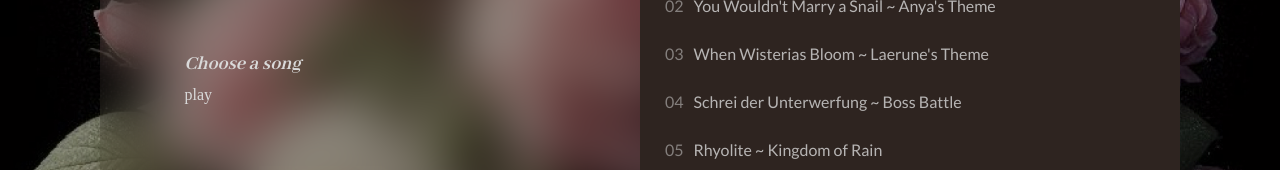
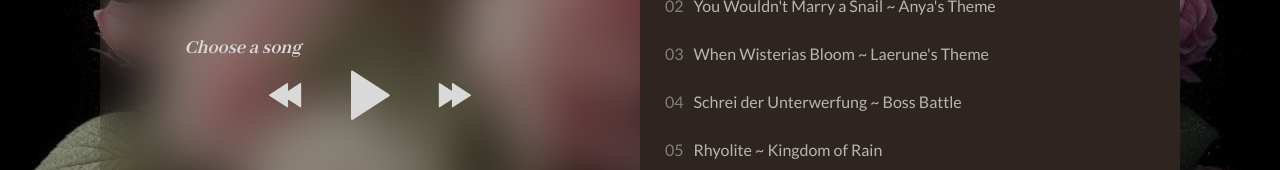
Before and after one commit to hollyefig/avrovia, a React (Create React App) app: page / in a window 1280 px wide. Shown: the part 1996-2166 px from the top of the page. Built offline with nearby package versions, Linux system fonts and the light colour scheme.

Commit message:
created custom music player visual

```diff
--- a/src/components/Svgs.jsx
+++ b/src/components/Svgs.jsx
@@ -52,6 +52,49 @@ export default function Svgset() {
             d='M47 94C72.9574 94 94 72.9574 94 47C94 21.0426 72.9574 0 47 0C21.0426 0 0 21.0426 0 47C0 72.9574 21.0426 94 47 94ZM35.4081 22.839L66.0315 13.6893V25.0797L66.0292 25.0804V61.1181H66.0122C65.8215 63.9637 63.7772 67.0242 60.474 68.9313C55.8298 71.6126 50.4557 70.9988 48.4705 67.5603C46.4853 64.1219 48.6408 59.1608 53.285 56.4795C57.1257 54.2621 61.4656 54.2983 63.9752 56.322V25.6941L37.4621 33.6157V70.828H37.4451C37.2544 73.6736 35.2102 76.734 31.9069 78.6412C27.2628 81.3224 21.8886 80.7087 19.9034 77.2702C17.9182 73.8317 20.0738 68.8707 24.7179 66.1894C28.5586 63.972 32.8986 64.0081 35.4081 66.0318V34.2294V25.4531V22.839Z'
           />
         </symbol>
+        {/* play btn */}
+        <symbol
+          xmlns='http://www.w3.org/2000/svg'
+          // width='47'
+          // height='60'
+          viewBox='0 0 47 60'
+          id='playBtn'
+        >
+          <path d='M45.9504 29.1076C46.8316 29.6777 46.8316 30.9669 45.9504 31.537L2.31847 59.7628C1.35586 60.3855 0.0859337 59.6945 0.0859337 58.5481L0.0859337 2.09651C0.0859337 0.950041 1.35587 0.259081 2.31847 0.8818L45.9504 29.1076Z' />
+        </symbol>
+        {/* pause btn  */}
+        <svg
+          xmlns='http://www.w3.org/2000/svg'
+          // width='44'
+          // height='61'
+          viewBox='0 0 44 61'
+          id='pauseBtn'
+        >
+          <rect x='27' width='17' height='61' rx='2' />
+          <rect width='17' height='61' rx='2' />
+        </svg>
+        {/* add 10  */}
+        <symbol
+          xmlns='http://www.w3.org/2000/svg'
+          // width='56'
+          // height='42'
+          viewBox='0 0 56 42'
+          id='plus10'
+        >
+          <path d='M35.9771 20.6227C36.4844 20.9509 36.4844 21.6932 35.9771 22.0215L10.8557 38.2727C10.3014 38.6312 9.57027 38.2334 9.57027 37.5733L9.57027 5.07089C9.57027 4.4108 10.3014 4.01297 10.8557 4.3715L35.9771 20.6227Z' />
+          <path d='M54.3023 20.6227C54.8097 20.9509 54.8097 21.6932 54.3023 22.0215L29.1809 38.2727C28.6267 38.6312 27.8955 38.2334 27.8955 37.5733L27.8955 5.07089C27.8955 4.4108 28.6267 4.01297 29.1809 4.3715L54.3023 20.6227Z' />
+        </symbol>
+        {/* sub 10  */}
+        <svg
+          xmlns='http://www.w3.org/2000/svg'
+          // width='56'
+          // height='42'
+          viewBox='0 0 56 42'
+          id='minus10'
+        >
+          <path d='M20.0229 22.0213C19.5155 21.6931 19.5155 20.9508 20.0229 20.6226L45.1443 4.37136C45.6985 4.01283 46.4297 4.41066 46.4297 5.07075L46.4297 37.5732C46.4297 38.2332 45.6985 38.6311 45.1443 38.2725L20.0229 22.0213Z' />
+          <path d='M1.69766 22.0213C1.19029 21.6931 1.19029 20.9508 1.69766 20.6226L26.8191 4.37136C27.3733 4.01283 28.1045 4.41066 28.1045 5.07075L28.1045 37.5732C28.1045 38.2332 27.3733 38.6311 26.8191 38.2725L1.69766 22.0213Z' />
+        </svg>
       </svg>
     </>
   );
--- a/src/components/sect3/Sect3.jsx
+++ b/src/components/sect3/Sect3.jsx
@@ -54,6 +54,23 @@ export default function Sect3() {
     }
   };
 
+  const seek = (e) => {
+    if (e === "add") {
+      if (audio.currentTime + 10 < audio.duration) {
+        audio.currentTime += 10;
+      }
+      tl.current.seek(tl.current._time + 10);
+    } else if (e === "sub") {
+      if (audio.currentTime > 10) {
+        audio.currentTime -= 10;
+        tl.current.seek(tl.current._time - 10);
+      } else if (audio.currentTime < 10) {
+        audio.currentTime = 0;
+        tl.current.restart();
+      }
+    }
+  };
+
   useEffect(() => {
     tl.current = gsap.timeline({
       defaults: {
@@ -70,14 +87,14 @@ export default function Sect3() {
           <div className='sect3Left'>
             <span className='white musicSubhead'>
               <svg
-                width={svgWidth + 20}
-                height={svgWidth + 20}
+                width='100'
+                height='100'
                 xmlns='http://www.w3.org/2000/svg'
                 className='parentSoundProg'
               >
                 <circle
-                  cx={svgWidth / 2 + 10}
-                  cy={svgWidth / 2 + 10}
+                  cx='50'
+                  cy='50'
                   r='43'
                   className='soundProg'
                   pathLength='100'
@@ -90,8 +107,8 @@ export default function Sect3() {
                 xmlns='http://www.w3.org/2000/svg'
                 xmlnsXlink='http://www.w3.org/1999/xlink'
                 className='musicSym'
-                width={svgWidth}
-                height={svgWidth}
+                width='80'
+                height='80'
               >
                 <use href='#musicSym'></use>
               </svg>
@@ -100,8 +117,55 @@ export default function Sect3() {
               <span className='songTitle displayFont displaySmall'>
                 {track ? track.name : <em>Choose a song</em>}
               </span>
-
-              <span onClick={() => pauseSong()}>{play ? "pause" : "play"}</span>
+              {/* audio controls  */}
+              <div className='audioControls'>
+                <span className='minus10' onClick={() => seek("sub")}>
+                  <svg
+                    xmlns='http://www.w3.org/2000/svg'
+                    xmlnsXlink='http://www.w3.org/1999/xlink'
+                    width='56'
+                    height='42'
+                  >
+                    <use href='#minus10'></use>
+                  </svg>
+                </span>
+                <span
+                  className='playPause material-symbols-outlined'
+                  onClick={() => pauseSong()}
+                >
+                  {play ? (
+                    <svg
+                      xmlns='http://www.w3.org/2000/svg'
+                      xmlnsXlink='http://www.w3.org/1999/xlink'
+                      className='playBtn'
+                      width='44'
+                      height='60'
+                    >
+                      <use href='#pauseBtn'></use>
+                    </svg>
+                  ) : (
+                    <svg
+                      xmlns='http://www.w3.org/2000/svg'
+                      xmlnsXlink='http://www.w3.org/1999/xlink'
+                      className='playBtn'
+                      width='47'
+                      height='60'
+                    >
+                      <use href='#playBtn'></use>
+                    </svg>
+                  )}
+                </span>
+                <span className='plus10' onClick={() => seek("add")}>
+                  <svg
+                    xmlns='http://www.w3.org/2000/svg'
+                    xmlnsXlink='http://www.w3.org/1999/xlink'
+                    width='56'
+                    height='42'
+                  >
+                    <use href='#plus10'></use>
+                  </svg>
+                </span>
+              </div>
 
               {/* <audio controls autoPlay src={track && track.mp3}></audio> */}
             </div>
--- a/src/components/sect3/sect3.css
+++ b/src/components/sect3/sect3.css
@@ -76,8 +76,47 @@
     padding: 0 5%;
 }
 
-.player > audio {
+.audioControls {
+    display: flex;
+    flex-direction: row;
     width: 100%;
+}
+
+.audioControls > * {
+    flex: 1;
+    display: flex;
+    justify-content: center;
+    align-items: center;
+    cursor: pointer;
+}
+
+.audioControls svg {
+    fill: var(--lightWhite);
+}
+
+.playPause {
+    display: flex;
+    width: 100%;
+    /* justify-content: center; */
+    align-items: center;
+    font-size: 70px;
+}
+
+.minus10 svg, .plus10 svg {
+    width: 40px
+}
+
+.minus10 {
+    justify-content: flex-end;
+}
+
+.plus10 {
+    justify-content: flex-start;
+}
+
+.playBtn {
+    height: 50px;
+    justify-content: center;
 }
 
 .sect3Right {
```
